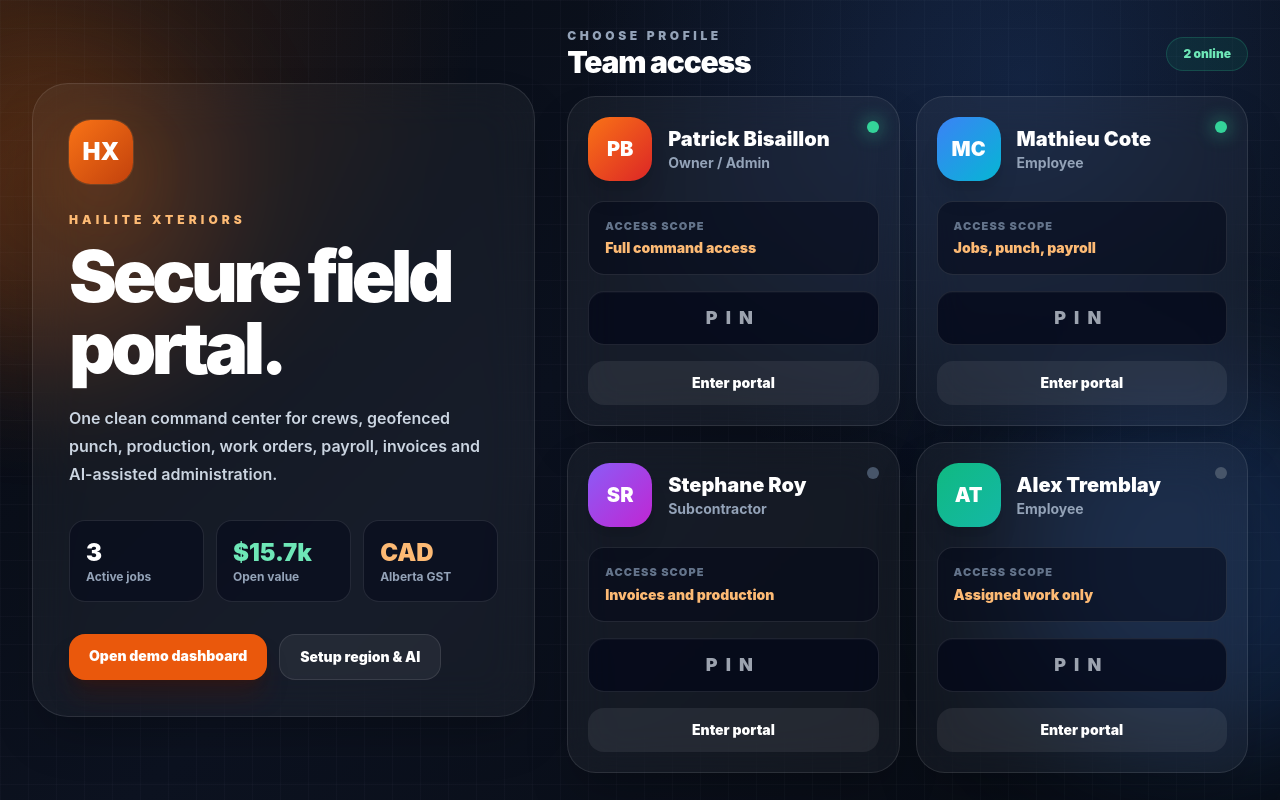
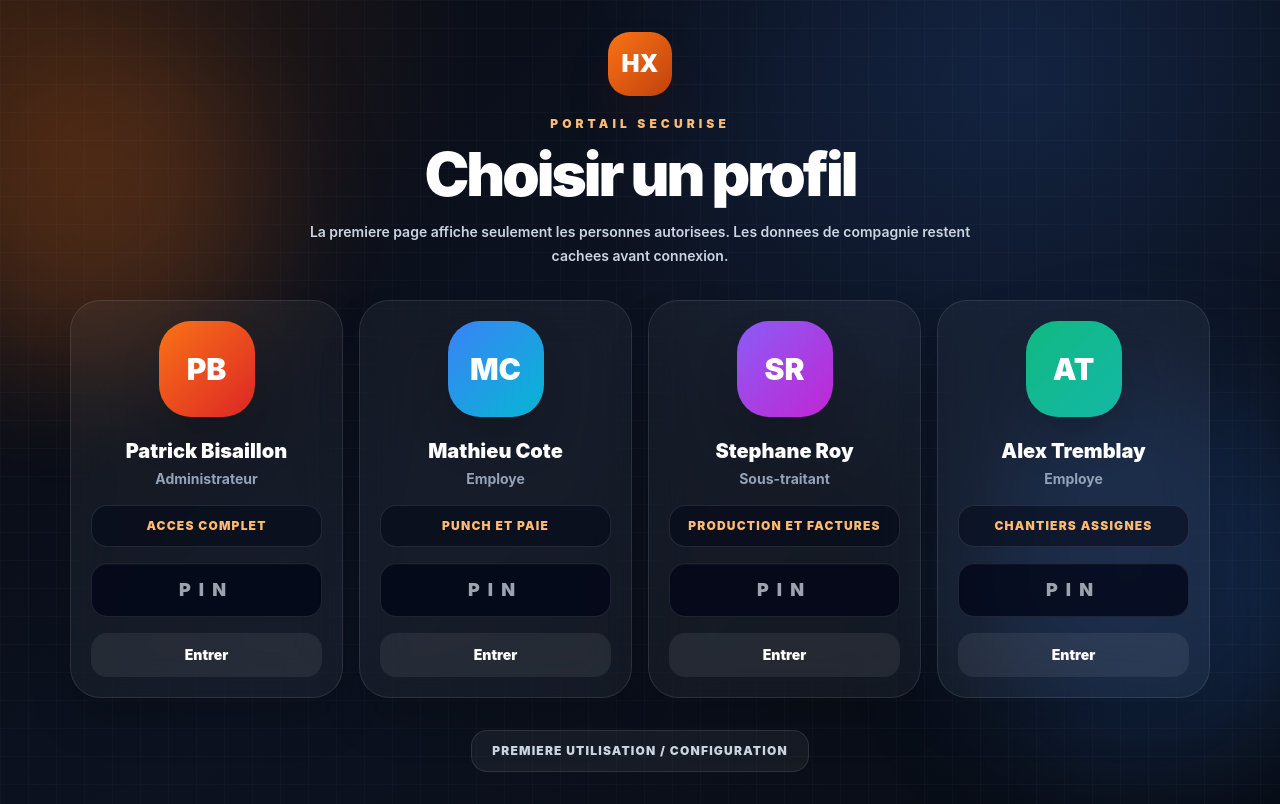
Before and after one commit to bisaillonpatrick1979-dev/Chatgpt-hailite-, a Next.js app: page / in a window 1280 px wide. Built offline with nearby package versions, Linux system fonts and the light colour scheme.

Commit message:
Redesign first screen as private profile login

```diff
--- a/app/page.tsx
+++ b/app/page.tsx
@@ -1,60 +1,42 @@
 import Link from "next/link";
 
 const people = [
-  { name: "Patrick Bisaillon", role: "Owner / Admin", initials: "PB", href: "/dashboard", accent: "from-orange-500 to-red-600", status: "Full command access", online: true },
-  { name: "Mathieu Cote", role: "Employee", initials: "MC", href: "/worker", accent: "from-blue-500 to-cyan-500", status: "Jobs, punch, payroll", online: true },
-  { name: "Stephane Roy", role: "Subcontractor", initials: "SR", href: "/contractor", accent: "from-violet-500 to-fuchsia-600", status: "Invoices and production", online: false },
-  { name: "Alex Tremblay", role: "Employee", initials: "AT", href: "/worker", accent: "from-emerald-500 to-teal-500", status: "Assigned work only", online: false }
+  { name: "Patrick Bisaillon", role: "Administrateur", initials: "PB", href: "/dashboard", accent: "from-orange-500 to-red-600", note: "Acces complet" },
+  { name: "Mathieu Cote", role: "Employe", initials: "MC", href: "/worker", accent: "from-blue-500 to-cyan-500", note: "Punch et paie" },
+  { name: "Stephane Roy", role: "Sous-traitant", initials: "SR", href: "/contractor", accent: "from-violet-500 to-fuchsia-600", note: "Production et factures" },
+  { name: "Alex Tremblay", role: "Employe", initials: "AT", href: "/worker", accent: "from-emerald-500 to-teal-500", note: "Chantiers assignes" }
 ];
 
 export default function Root() {
   return (
     <main className="soft-grid min-h-screen overflow-hidden text-slate-100">
-      <section className="relative mx-auto grid min-h-screen max-w-[1500px] gap-8 px-5 py-6 lg:grid-cols-[0.85fr_1.15fr] lg:items-center lg:px-8">
+      <section className="relative mx-auto flex min-h-screen max-w-[1180px] flex-col justify-center px-5 py-8">
         <div className="absolute -left-28 top-10 h-80 w-80 rounded-full bg-orange-500/20 blur-3xl" />
         <div className="absolute -right-28 bottom-10 h-96 w-96 rounded-full bg-blue-500/20 blur-3xl" />
 
-        <section className="relative rounded-[2.25rem] border border-white/10 bg-white/[0.045] p-7 shadow-2xl backdrop-blur-xl lg:p-9">
-          <div className="premium-glow flex h-16 w-16 items-center justify-center rounded-[1.35rem] bg-gradient-to-br from-orange-500 to-orange-700 text-2xl font-black text-white">HX</div>
-          <p className="mt-7 text-xs font-black uppercase tracking-[0.34em] text-orange-300">Hailite Xteriors</p>
-          <h1 className="mt-3 text-5xl font-black tracking-[-0.06em] text-white md:text-7xl">Secure field portal.</h1>
-          <p className="mt-5 max-w-xl text-base font-semibold leading-7 text-slate-300">One clean command center for crews, geofenced punch, production, work orders, payroll, invoices and AI-assisted administration.</p>
-          <div className="mt-8 grid gap-3 sm:grid-cols-3">
-            <div className="rounded-2xl border border-white/10 bg-slate-950/45 p-4"><p className="text-2xl font-black text-white">3</p><p className="text-xs font-bold text-slate-400">Active jobs</p></div>
-            <div className="rounded-2xl border border-white/10 bg-slate-950/45 p-4"><p className="text-2xl font-black text-emerald-300">$15.7k</p><p className="text-xs font-bold text-slate-400">Open value</p></div>
-            <div className="rounded-2xl border border-white/10 bg-slate-950/45 p-4"><p className="text-2xl font-black text-orange-300">CAD</p><p className="text-xs font-bold text-slate-400">Alberta GST</p></div>
-          </div>
-          <div className="mt-8 flex flex-wrap gap-3">
-            <Link href="/dashboard" className="rounded-2xl bg-orange-600 px-5 py-3 text-sm font-black text-white shadow-xl shadow-orange-950/40">Open demo dashboard</Link>
-            <Link href="/onboarding" className="rounded-2xl border border-white/10 bg-white/[0.06] px-5 py-3 text-sm font-black text-white">Setup region & AI</Link>
-          </div>
+        <header className="relative mb-8 text-center">
+          <div className="mx-auto flex h-16 w-16 items-center justify-center rounded-[1.35rem] bg-gradient-to-br from-orange-500 to-orange-700 text-2xl font-black text-white shadow-2xl shadow-orange-950/40">HX</div>
+          <p className="mt-5 text-xs font-black uppercase tracking-[0.34em] text-orange-300">Portail securise</p>
+          <h1 className="mt-3 text-4xl font-black tracking-[-0.05em] text-white md:text-6xl">Choisir un profil</h1>
+          <p className="mx-auto mt-4 max-w-2xl text-sm font-semibold leading-6 text-slate-300">La premiere page affiche seulement les personnes autorisees. Les donnees de compagnie restent cachees avant connexion.</p>
+        </header>
+
+        <section className="relative grid gap-4 md:grid-cols-2 xl:grid-cols-4">
+          {people.map((person) => (
+            <article key={person.name} className="group rounded-[1.9rem] border border-white/10 bg-white/[0.045] p-5 text-center shadow-2xl backdrop-blur-xl hover:border-orange-400/35 hover:bg-white/[0.07]">
+              <div className={`mx-auto flex h-24 w-24 items-center justify-center rounded-[2rem] bg-gradient-to-br ${person.accent} text-3xl font-black text-white shadow-2xl transition group-hover:scale-[1.03]`}>{person.initials}</div>
+              <h2 className="mt-5 text-xl font-black text-white">{person.name}</h2>
+              <p className="mt-1 text-sm font-bold text-slate-400">{person.role}</p>
+              <p className="mt-4 rounded-2xl border border-white/10 bg-slate-950/50 p-3 text-xs font-black uppercase tracking-widest text-orange-300">{person.note}</p>
+              <input className="mt-4 w-full rounded-2xl border border-white/10 bg-slate-950/75 p-3 text-center text-lg font-black tracking-[0.45em] text-white" placeholder="PIN" />
+              <Link href={person.href} className="mt-4 flex justify-center rounded-2xl bg-white/[0.07] p-3 text-sm font-black text-white group-hover:bg-orange-600">Entrer</Link>
+            </article>
+          ))}
         </section>
 
-        <section className="relative">
-          <div className="mb-4 flex items-center justify-between">
-            <div><p className="text-xs font-black uppercase tracking-[0.3em] text-slate-400">Choose profile</p><h2 className="text-3xl font-black tracking-[-0.04em] text-white">Team access</h2></div>
-            <span className="rounded-full border border-emerald-400/20 bg-emerald-500/10 px-4 py-2 text-xs font-black text-emerald-300">2 online</span>
-          </div>
-          <div className="grid gap-4 md:grid-cols-2">
-            {people.map((person) => (
-              <article key={person.name} className="group rounded-[1.8rem] border border-white/10 bg-white/[0.045] p-5 shadow-2xl backdrop-blur-xl hover:border-orange-400/30 hover:bg-white/[0.065]">
-                <div className="flex items-start justify-between gap-4">
-                  <div className="flex items-center gap-4">
-                    <div className={`flex h-16 w-16 items-center justify-center rounded-[1.35rem] bg-gradient-to-br ${person.accent} text-xl font-black text-white shadow-xl`}>{person.initials}</div>
-                    <div>
-                      <h3 className="text-xl font-black text-white">{person.name}</h3>
-                      <p className="text-sm font-bold text-slate-400">{person.role}</p>
-                    </div>
-                  </div>
-                  <span className={`mt-1 h-3 w-3 rounded-full ${person.online ? "bg-emerald-400 shadow-[0_0_18px_rgba(52,211,153,0.8)]" : "bg-slate-600"}`} />
-                </div>
-                <div className="mt-5 rounded-2xl border border-white/10 bg-slate-950/50 p-4"><p className="text-[11px] font-black uppercase tracking-widest text-slate-500">Access scope</p><p className="mt-1 text-sm font-black text-orange-300">{person.status}</p></div>
-                <input className="mt-4 w-full rounded-2xl border border-white/10 bg-slate-950/70 p-3 text-center text-lg font-black tracking-[0.45em] text-white" placeholder="PIN" />
-                <Link href={person.href} className="mt-4 flex justify-center rounded-2xl bg-white/[0.07] p-3 text-sm font-black text-white group-hover:bg-orange-600">Enter portal</Link>
-              </article>
-            ))}
-          </div>
-        </section>
+        <footer className="relative mt-8 flex justify-center">
+          <Link href="/onboarding" className="rounded-2xl border border-white/10 bg-white/[0.05] px-5 py-3 text-xs font-black uppercase tracking-widest text-slate-300 hover:text-white">Premiere utilisation / configuration</Link>
+        </footer>
       </section>
     </main>
   );
```
